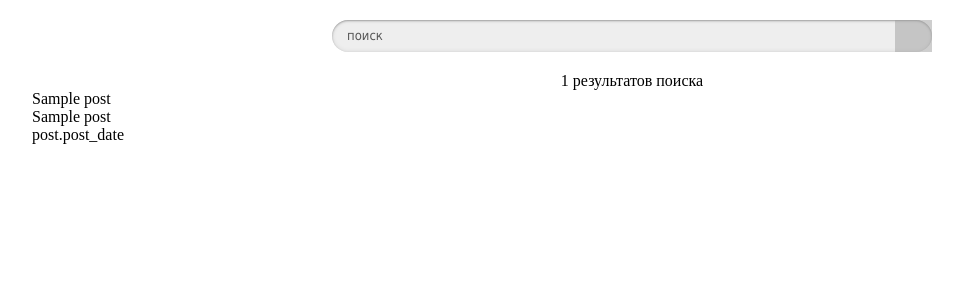
After one commit to Dellavrite/my_django_project, a Django app: template templates/news_block.html in a window 1280 px wide. The commit adds this page. Shown: the top 300 px of the page, without its empty margins (8-971 px from the left). Run offline with Django 4.2, Linux system fonts and the light colour scheme; the template is opened without the code that fills it: most values are stand-ins (such as "Sample title", 1, 10 or a date in 2020); grey boxes are pictures that could not be loaded.

Commit message:
add same front

```diff
--- /dev/null
+++ b/templates/news_block.html
@@ -0,0 +1,10 @@
+{% extends "result.html" %}
+{% block new %}
+<div class="block">
+    <a href="{{ post.post_link }}" class="title">{{ post.post_name }}</a>
+    <div class="info">
+        <a href="{{ post.sender_link }}" class="sender">{{ post.sender_name }}</a>
+        <div class="date">post.post_date</div>
+    </div>
+</div>
+{% endblock %}
--- a/templates/result.html
+++ b/templates/result.html
@@ -22,8 +22,7 @@
         <ul class="return">
           <p class="count">{{ posts_count }} результатов поиска</p>
           {% for post in posts %}
-              <li class="return__answer"><a href="{{ post.post_link }}">{{ post.post_name }}</a></li>
-          <br />
+              {% block new %}{% endblock %}
           {% endfor -%}
         </ul>
     </div>
```
